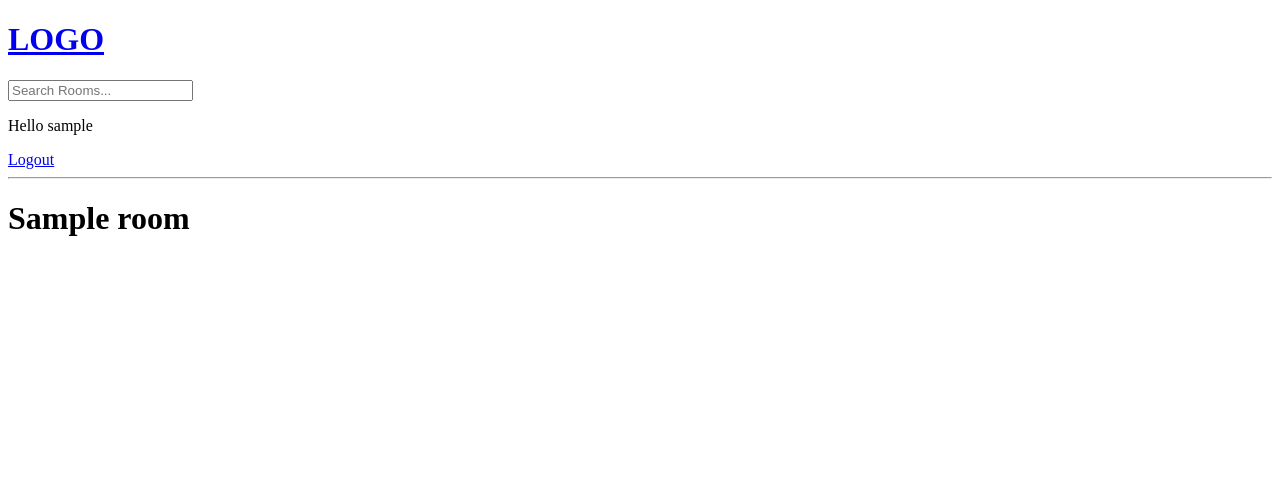
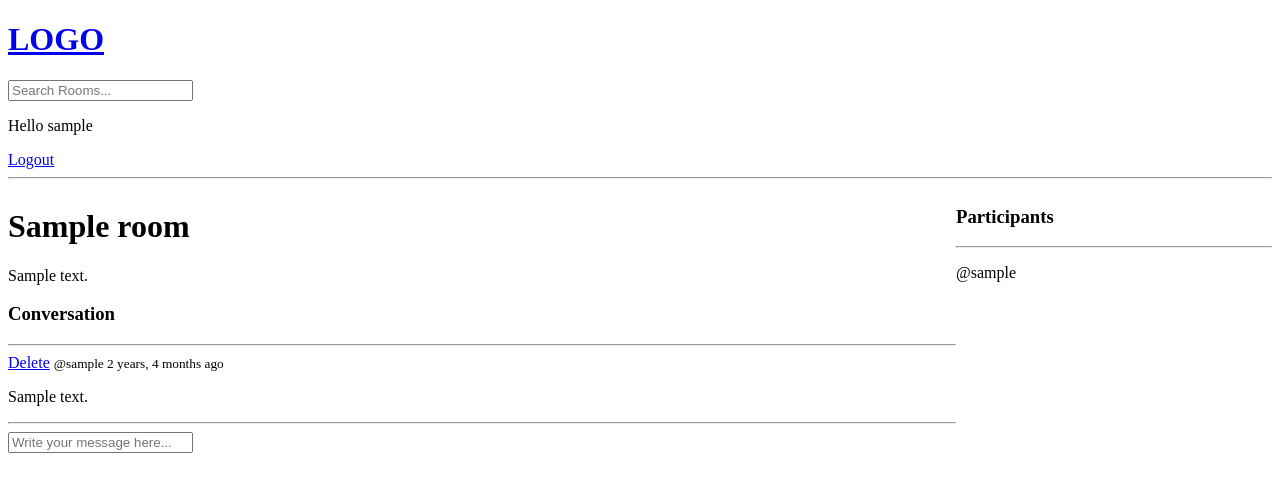
Before and after one commit to harryn0502/studybud, a Django app: page /room/1 in a window 1280 px wide. Shown: the top 492 px of the page. Run offline with Django 4.2, Linux system fonts and the light colour scheme; a user stored in the database is signed in; tables that the repository leaves empty hold one stand-in row (values such as "Sample post").

Commit message:
Added comment+activity feature

```diff
--- a/backend/base/models.py
+++ b/backend/base/models.py
@@ -14,7 +14,7 @@ class Room(models.Model):
   topic = models.ForeignKey(Topic, on_delete=models.SET_NULL, null=True)
   name = models.CharField(max_length=200)
   description = models.TextField(null=True, blank=True)
-  # participants =
+  participants = models.ManyToManyField(User, related_name='participants', blank=True)
   updated = models.DateTimeField(auto_now=True)
   created = models.DateTimeField(auto_now_add=True)
 
@@ -31,5 +31,8 @@ class Message(models.Model):
   updated = models.DateTimeField(auto_now=True)
   created = models.DateTimeField(auto_now_add=True)
 
+  class Meta:
+    ordering = ['-updated', '-created']
+
   def __str__(self):
     return self.body[0:50]
--- a/backend/base/templates/base/room.html
+++ b/backend/base/templates/base/room.html
@@ -1,7 +1,55 @@
-{% extends 'main.html' %}
+{% extends 'main.html' %} {% block content %}
 
-{% block content %}
+<style>
+  .room-container {
+    display: grid;
+    grid-template-columns: 3fr 1fr;
+  }
+</style>
 
-<h1>{{room.name}}</h1>
+<div class="room-container">
+  <div>
+    <h1>{{room.name}}</h1>
+    <p>{{room.description}}</p>
+
+    <div class="comment-wrapper">
+      <h3>Conversation</h3>
+      <hr />
+
+      {% for comment in comments %}
+      <div>
+        {% if request.user == comment.user %}
+        <a href="{% url 'delete-message' comment.id %}">Delete</a>
+        {% endif %}
+        <small>@{{comment.user}} {{comment.created|timesince}} ago</small>
+        <p>{{comment.body}}</p>
+        <hr />
+      </div>
+      {% endfor %}
+    </div>
+
+    {% if request.user.is_authenticated %}
+    <div class="comment-form">
+      <form action="" method="POST">
+        {% csrf_token %}
+        <input
+          type="text"
+          name="body"
+          placeholder="Write your message here..."
+        />
+      </form>
+    </div>
+    {% endif %}
+  </div>
+  <div>
+    <h3>Participants</h3>
+    <hr />
+    {% for user in participants %}
+    <div>
+      <p>@{{user.username}}</p>
+    </div>
+    {% endfor %}
+  </div>
+</div>
 
 {% endblock content %}
--- /dev/null
+++ b/backend/base/templates/base/topics.html
@@ -0,0 +1,6 @@
+<h3>Browse Topics</h3>
+<hr />
+<div><a href="{% url 'home' %}">ALL</a></div>
+{% for topic in topics %}
+<div><a href="{% url 'home' %}?q={{topic.name}}">{{topic.name}}</a></div>
+{% endfor %}
--- a/backend/base/urls.py
+++ b/backend/base/urls.py
@@ -13,4 +13,5 @@ urlpatterns = [
     path('create-room', views.createRoom, name='create-room'),
     path('update-room/<str:pk>', views.updateRoom, name='update-room'),
     path('delete-room/<str:pk>', views.deleteRoom, name='delete-room'),
+    path('delete-message/<str:pk>', views.deleteMessage, name='delete-message'),
 ]
--- a/backend/base/views.py
+++ b/backend/base/views.py
@@ -1,7 +1,8 @@
+from email import message
 from django.http import HttpResponse
 from django.shortcuts import render, redirect
 from django.contrib import messages
-from .models import Room, Topic
+from .models import Message, Room, Topic
 from .forms import RoomForm
 from django.contrib.auth.decorators import login_required
 from django.contrib.auth import authenticate, login, logout
@@ -68,13 +69,29 @@ def home(request):
   )
   topics = Topic.objects.all()
   room_count = rooms.count()
-  context = {'rooms':rooms, 'topics':topics, 'room_count':room_count}
+
+  comments = Message.objects.filter(
+    Q(room__topic__name__icontains=q)
+  )
+
+  context = {'rooms':rooms, 'topics':topics, 'room_count':room_count, 'comments':comments}
   return render(request, 'base/home.html', context)
 
 def room(request, id):
   room = Room.objects.get(id=id)
-  context = {'room':room}
+  comments = room.message_set.all()
+  participants = room.participants.all()
 
+  if request.method == 'POST':
+    message = Message.objects.create(
+      user = request.user,
+      room = room,
+      body = request.POST.get('body')
+    )
+    room.participants.add(request.user)
+    return redirect('room', id=room.id)
+
+  context = {'room':room, 'comments':comments, 'participants':participants}
   return render(request, 'base/room.html', context)
 
 @login_required(login_url='login')
@@ -113,3 +130,15 @@ def deleteRoom(request, pk):
     room.delete()
     return redirect('home')
   return render(request, 'base/delete.html', {'obj':room})
+
+@login_required(login_url='login')
+def deleteMessage(request, pk):
+  message = Message.objects.get(id=pk)
+
+  if request.user != message.user:
+    return HttpResponse("Your are not allowed here!!!")
+
+  if request.method=='POST':
+    message.delete()
+    return redirect('home')
+  return render(request, 'base/delete.html', {'obj':message})
```
Also changed, not shown: backend/base/templates/base/activity.html (added, +13 -0 lines), backend/base/templates/base/feed.html (added, +8 -0 lines), backend/base/templates/base/home.html (+7 -17 lines), backend/base/migrations/0003_alter_room_options_room_participants.py (added).
